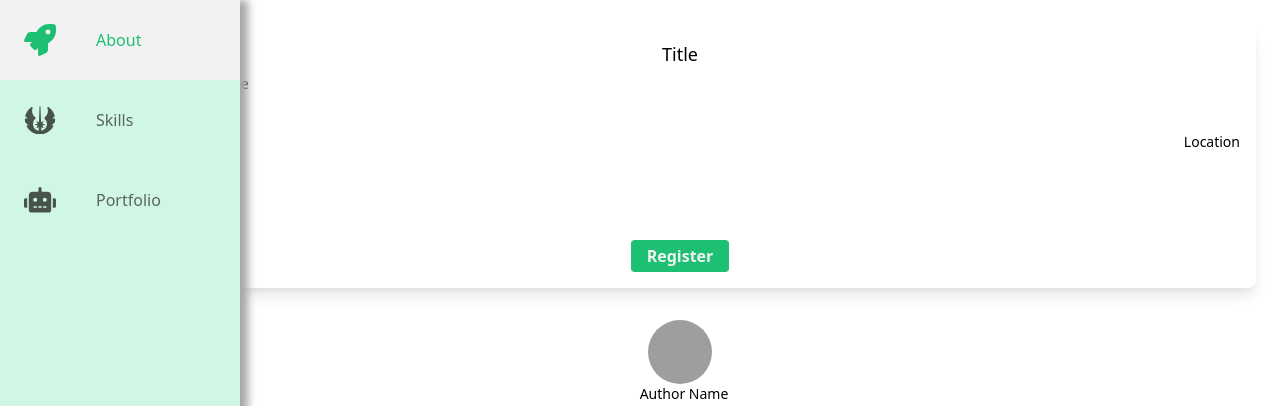
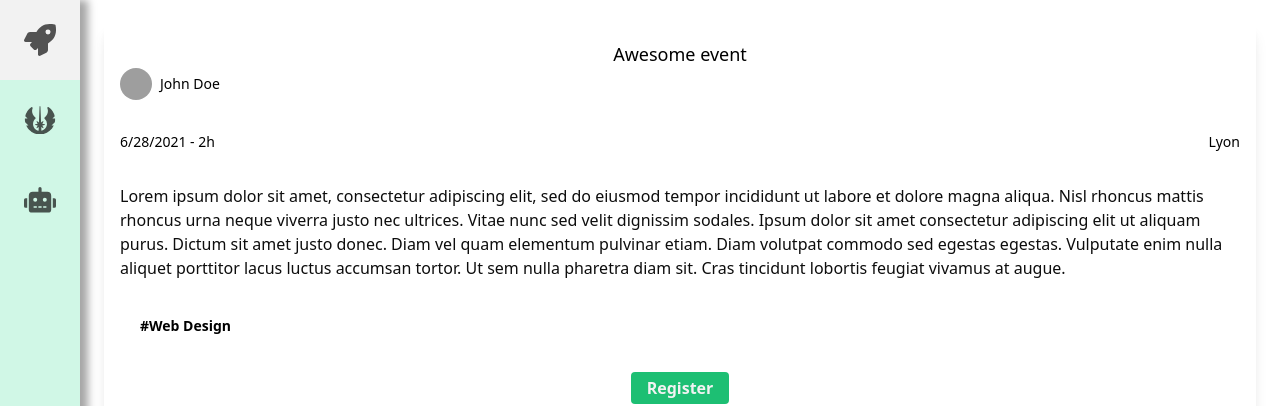
Before and after one commit to edouardmisset/hackathon-front, a React (Create React App) app: page / in a window 1280 px wide. Shown: the top 406 px of the page. Built offline with nearby package versions, Linux system fonts and the light colour scheme; grey boxes are pictures that could not be loaded; what react-toast-notifications would draw is missing.

Commit message:
Added props to the article component

```diff
--- a/src/components/Article.js
+++ b/src/components/Article.js
@@ -1,27 +1,49 @@
 import './Article.css';
 import './button.css';
 
-export default function Article() {
+export default function Article({
+  title = 'Awesome event',
+  avatarUrl = 'https://picsum.photos/32/32/?random',
+  author = 'John Doe',
+  categories = ['Web Design'],
+  location = 'Lyon',
+  date = new Date().toLocaleDateString(),
+  duration = '2h',
+  description = 'Lorem ipsum dolor sit amet, consectetur adipiscing elit, sed do eiusmod tempor incididunt ut labore et dolore magna aliqua. Nisl rhoncus mattis rhoncus urna neque viverra justo nec ultrices. Vitae nunc sed velit dignissim sodales. Ipsum dolor sit amet consectetur adipiscing elit ut aliquam purus. Dictum sit amet justo donec. Diam vel quam elementum pulvinar etiam. Diam volutpat commodo sed egestas egestas. Vulputate enim nulla aliquet porttitor lacus luctus accumsan tortor. Ut sem nulla pharetra diam sit. Cras tincidunt lobortis feugiat vivamus at augue.',
+}) {
   return (
     <article className="overflow-hidden rounded-lg shadow-lg">
       <div className="flex flex-col items-center justify-between leading-tight p-2 md:p-4">
-        <h2 className="text-lg">Title</h2>
+        <h2 className="text-lg">{title}</h2>
         <div className="flex flex-row items-center w-full ">
           <img
             alt="Placeholder"
             className="block rounded-full"
-            src="https://picsum.photos/32/32/?random"
+            src={avatarUrl}
           />
-          <p className="ml-2 text-sm">Author Name</p>
+          <p className="ml-2 text-sm">{author}</p>
         </div>
       </div>
       <div className="flex flex-row justify-between p-2 md:p-4">
-        <p className="text-grey-darker text-sm">Date - duration</p>
-        <p className="text-grey-darker text-sm">Location </p>
+        <p className="text-grey-darker text-sm">
+          {date} - {duration}
+        </p>
+        <p className="text-grey-darker text-sm">{location} </p>
       </div>
 
-      <p className="text-black p-2 md:p-4">Description</p>
+      <p className="text-black p-2 md:p-4">{description}</p>
 
+      <div className="px-6 pt-4 pb-2">
+        {categories.length &&
+          categories.map((category) => (
+            <span
+              key={category}
+              className="inline-block bg-gray-200 rounded-full px-3 py-1 text-sm font-semibold text-gray-700 mr-2 mb-2"
+            >
+              #{category}
+            </span>
+          ))}
+      </div>
       <div className="flex items-center justify-center leading-none p-2 md:p-4">
         <button type="button" className="btn btn-green ">
           Register
```
